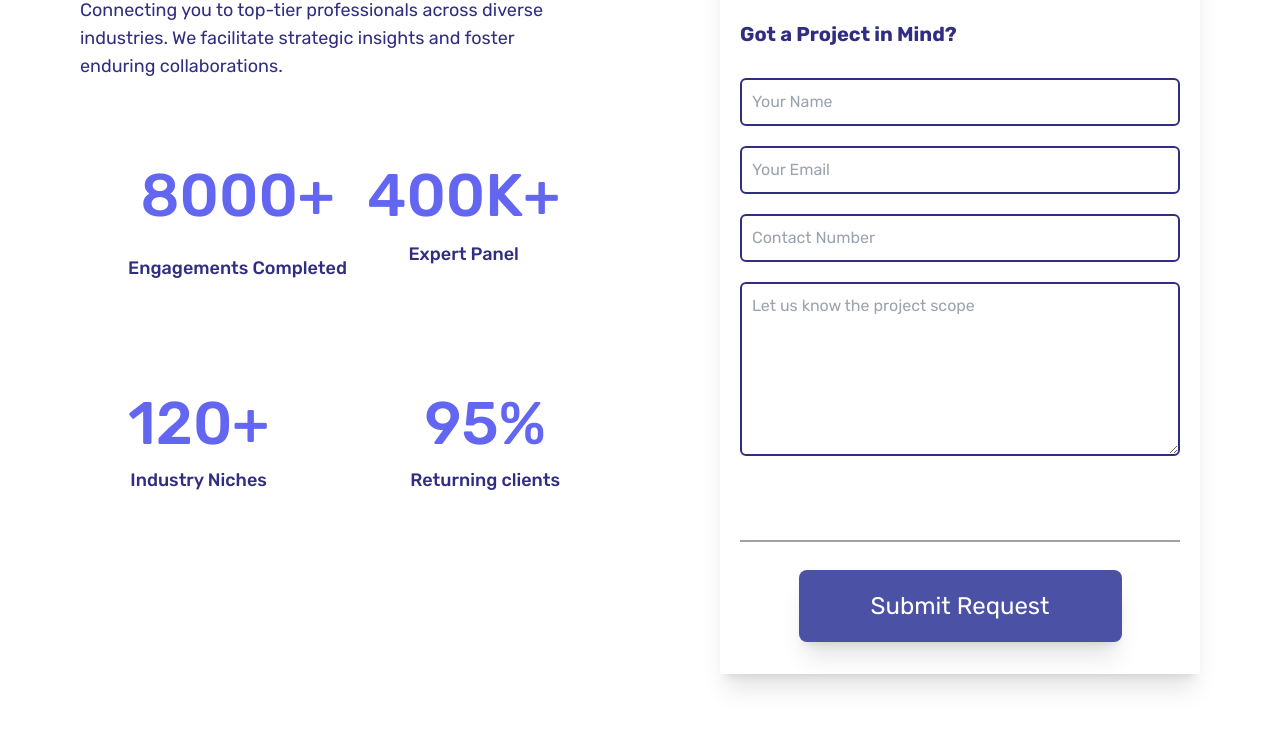
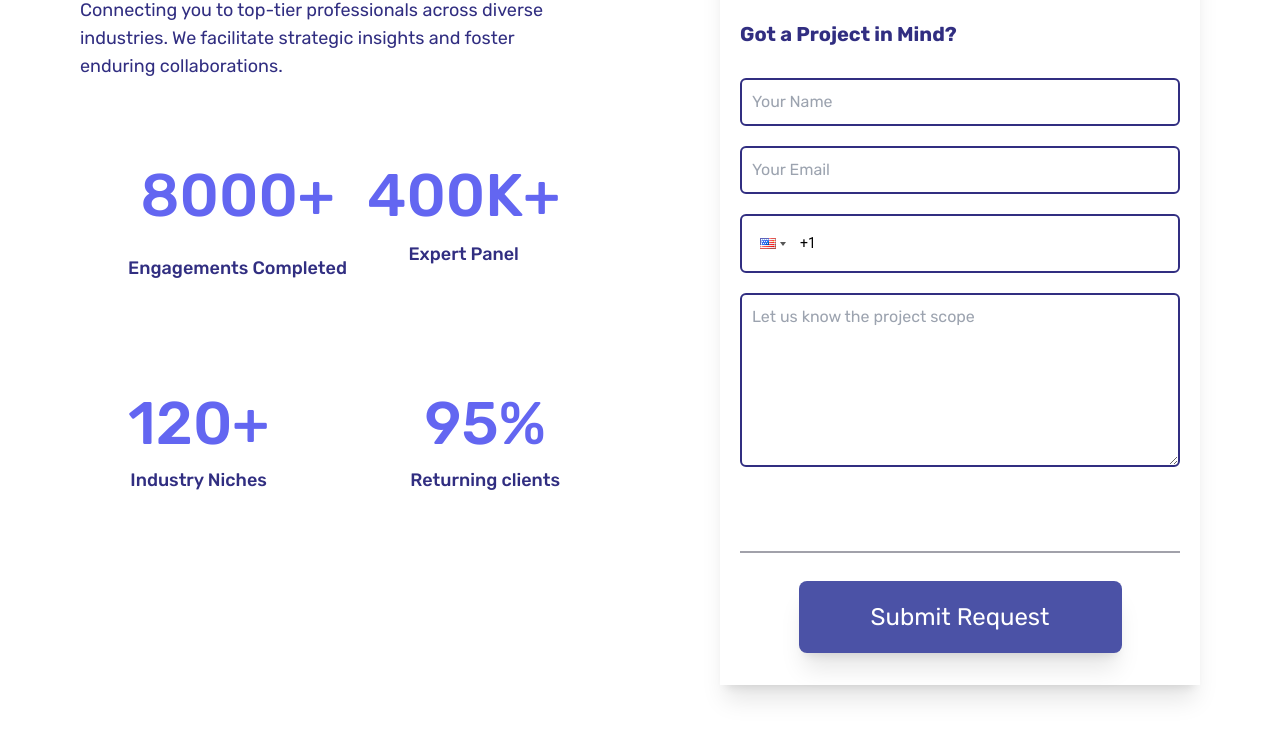
Before and after one commit to NasirBaigIT/expertefy-react, a React (Create React App) app: page / in a window 1280 px wide. Shown: the part 1762-2505 px from the top of the page. Built offline with nearby package versions, Linux system fonts and the light colour scheme.

Commit message:
Updating form home page

```diff
--- a/src/components/Home/Form/form.js
+++ b/src/components/Home/Form/form.js
@@ -1,6 +1,7 @@
 import * as React from "react";
 
 import logo from "../../../assets/form/Logo.png";
+import PhoneInput from "react-phone-input-2";
 
 const Form = () => {
   const [name, setName] = React.useState("");
@@ -112,18 +113,24 @@ const Form = () => {
                   required
                 />
 
-                <label htmlFor="contactNumber" className="sr-only">
-                  Contact Number
-                </label>
-                <input
-                  type="tel"
-                  id="contactNumber"
+                <PhoneInput
                   className="box-border flex relative flex-col shrink-0 p-2.5 mt-5 rounded-md border-2 border-indigo-900 border-solid"
-                  placeholder="Contact Number"
-                  aria-label="Contact Number"
+                  inputStyle={{ borderStyle: "none", width: "inherit" }}
+                  dropdownStyle={{
+                    borderStyle: "solid",
+                    border: 1,
+                    borderColor: "#6369C4",
+                    backgroundColor: "#fff",
+                  }}
+                  buttonStyle={{
+                    borderStyle: "none",
+                    border: 0,
+                    backgroundColor: "#fff",
+                  }}
+                  required
+                  country={"us"}
                   value={phone}
-                  onChange={(e) => setPhone(e.target.value)}
-                  required
+                  onChange={(ph) => setPhone(ph)}
                 />
 
                 <label htmlFor="projectScope" className="sr-only">
```
